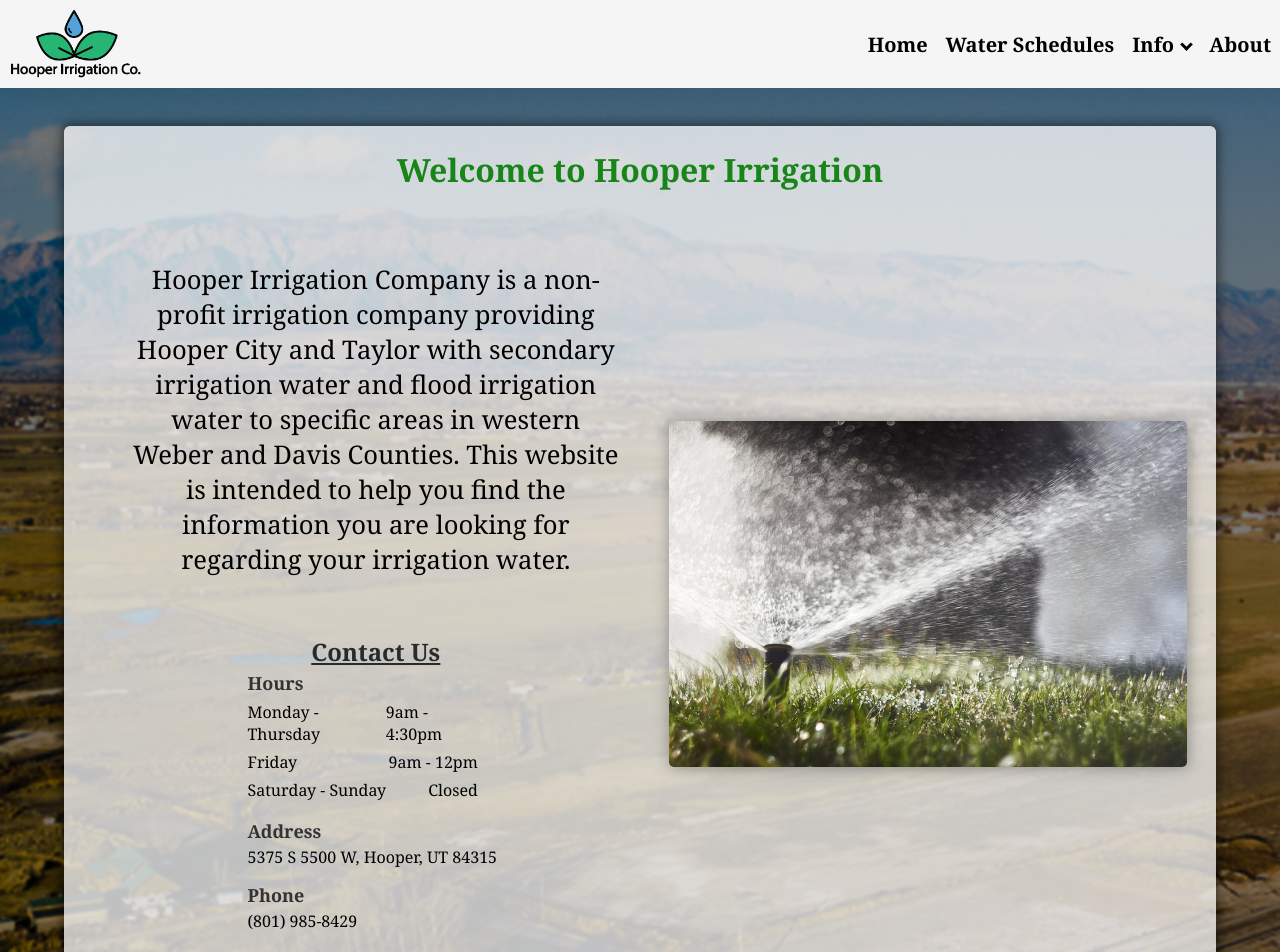
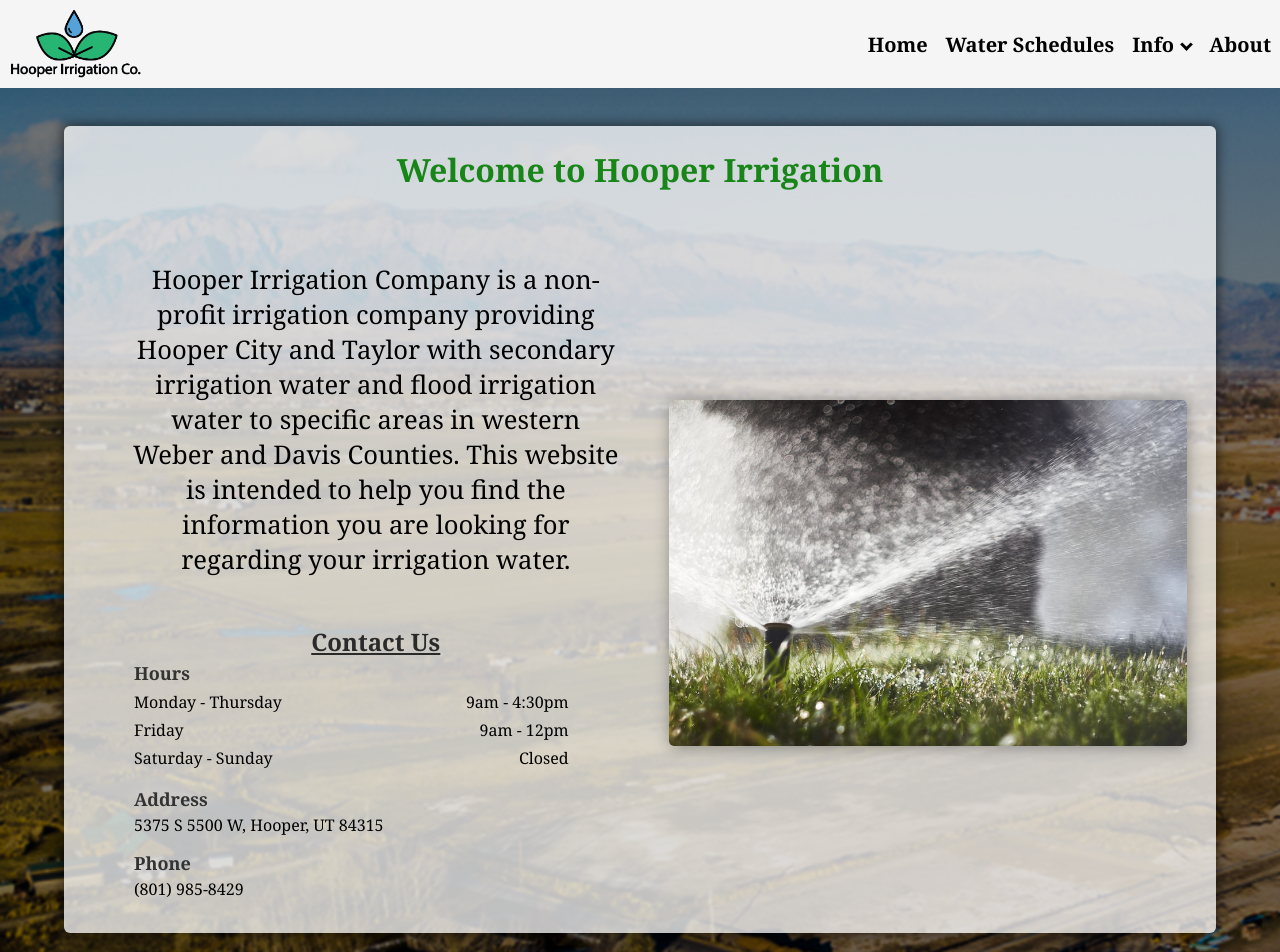
Before and after one commit to hooperirrigation/hooper-irrigation, a React (Create React App) app: page /#/ in a window 1280 px wide. Shown: the top 952 px of the page. Built offline with nearby package versions, Linux system fonts and the light colour scheme.

Commit message:
stylin home

```diff
--- a/src/components/Home/Home.css
+++ b/src/components/Home/Home.css
@@ -31,9 +31,10 @@
 }
 
 .contact{
-    margin: 40px;
+    margin: 30px;
     align-items: center;
-    min-width: 250px;
+    min-width: 450px;
+    width: 85%;
 }
 
 .home-text{
```
